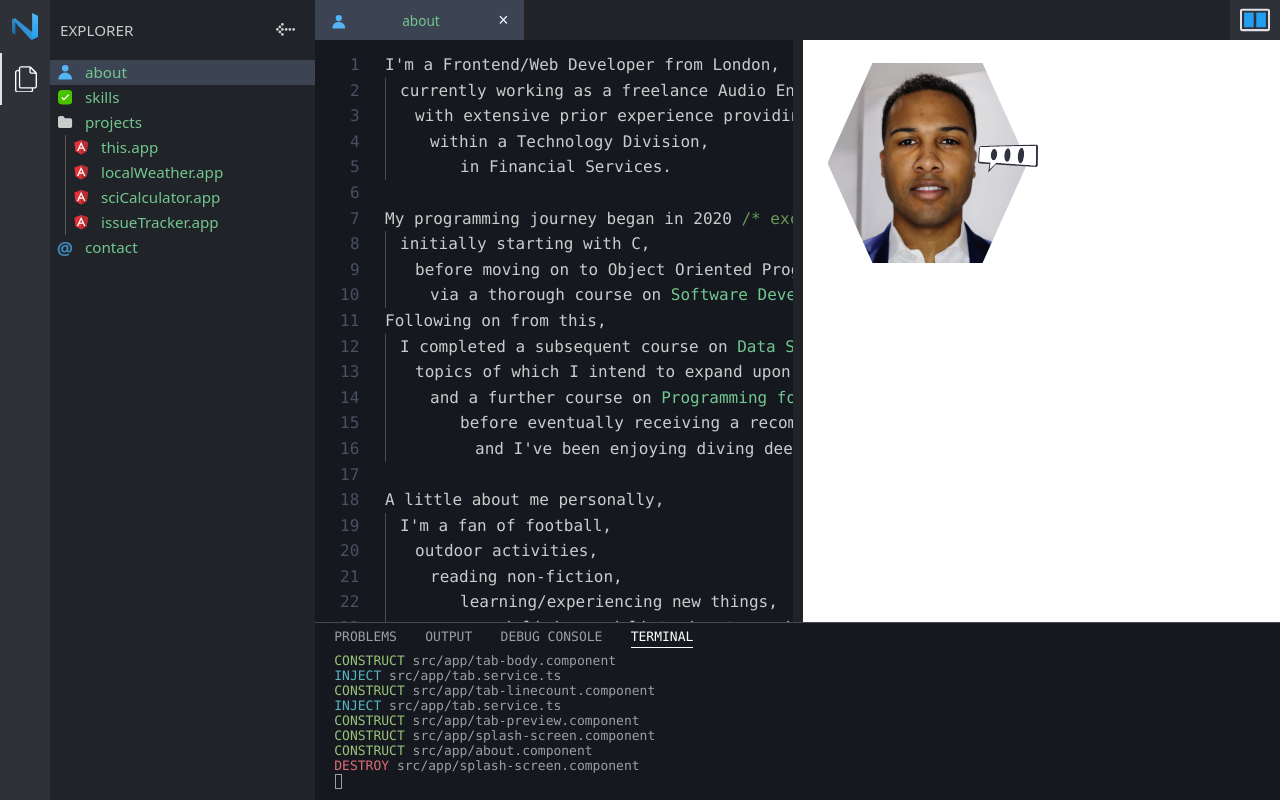
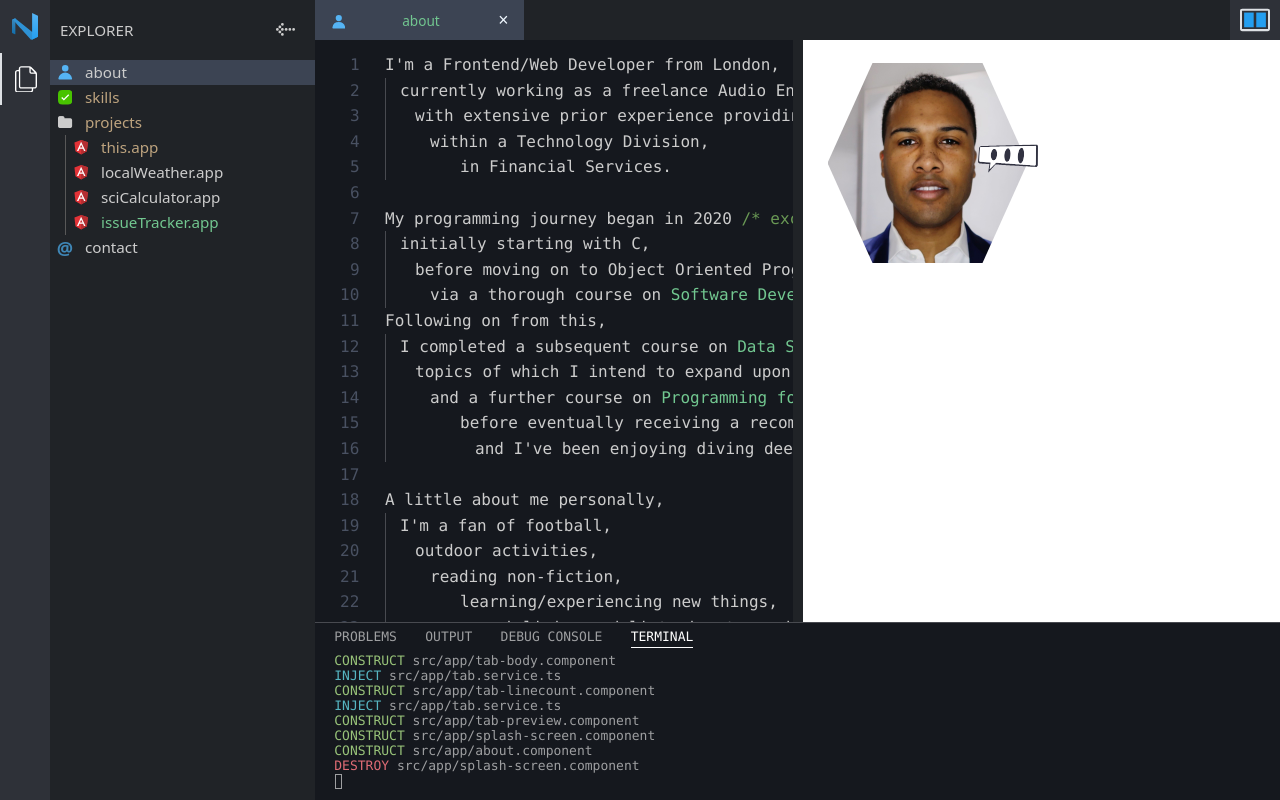
Before and after one commit to nprod21/nelson.github.io, an Angular app: page /about in a window 1280 px wide. Built offline with nearby package versions, Linux system fonts and the light colour scheme.

Commit message:
Add style color binding for page names

```diff
--- a/src/app/side-navbar/side-navbar.component.html
+++ b/src/app/side-navbar/side-navbar.component.html
@@ -74,13 +74,13 @@
                             <span *ngIf="page.id == 5" class="at-icon">@</span>
                         </div>
                     </div>
-                    <div class="item-name">{{ page.name }}</div>
+                    <div class="item-name" [style.color]="page.color">{{ page.name }}</div>
                 </div>
             </ng-container>
             <ng-container *ngIf="page.folder">
                 <div class="explorer-item" (click)="toggleFolder(page)" [ngClass]="page.selected ? 'selected' : ''" title="Toggle folder">
                     <div class="item-icon"><i class="{{ page.iconClass }}"></i></div>
-                    <div class="item-name">{{ page.name }}</div>
+                    <div class="item-name" [style.color]="page.color">{{ page.name }}</div>
                 </div>
                 <ng-container *ngIf="page.folderClosed === false">
                     <div class="sub-folder-container">
@@ -95,7 +95,7 @@
                                     <path d="M126.107 32.274L47.714 206.693l29.285-.498 15.739-39.347h70.325l17.233 39.845 27.99.498-82.179-174.917zm.2 55.882l26.496 55.383h-49.806l23.31-55.383z" fill="#FFF"/>
                                 </svg>
                             </div>
-                            <div class="item-name">{{ subPage.name }}</div>
+                            <div class="item-name" [style.color]="subPage.color">{{ subPage.name }}</div>
                         </div>
                     </div>
                 </ng-container>
```
